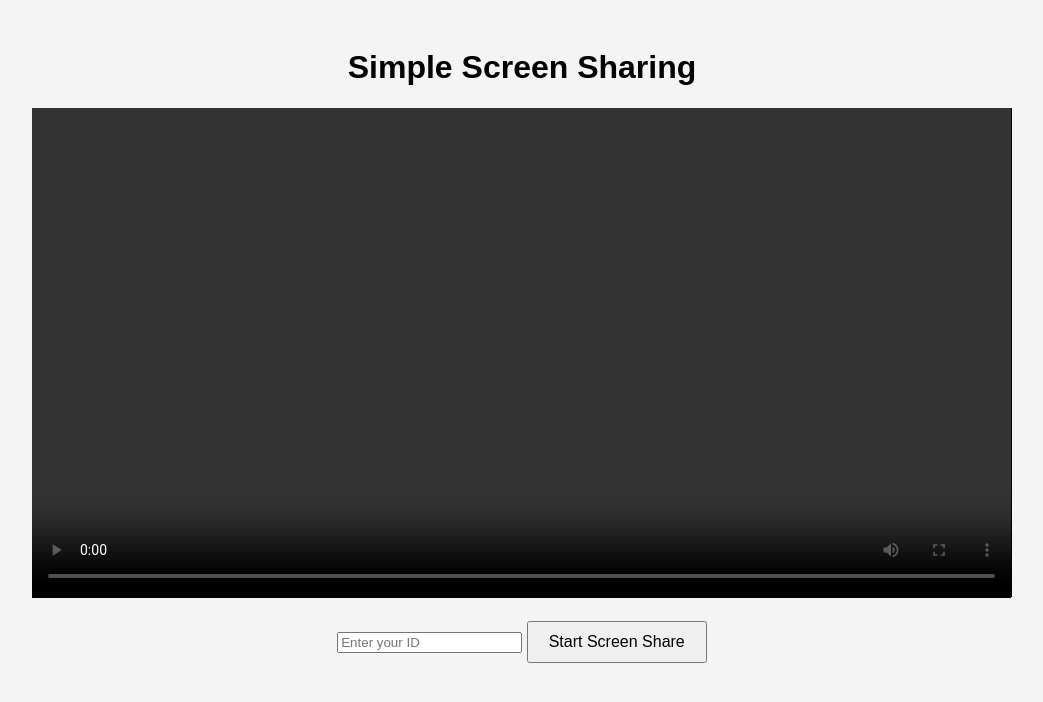
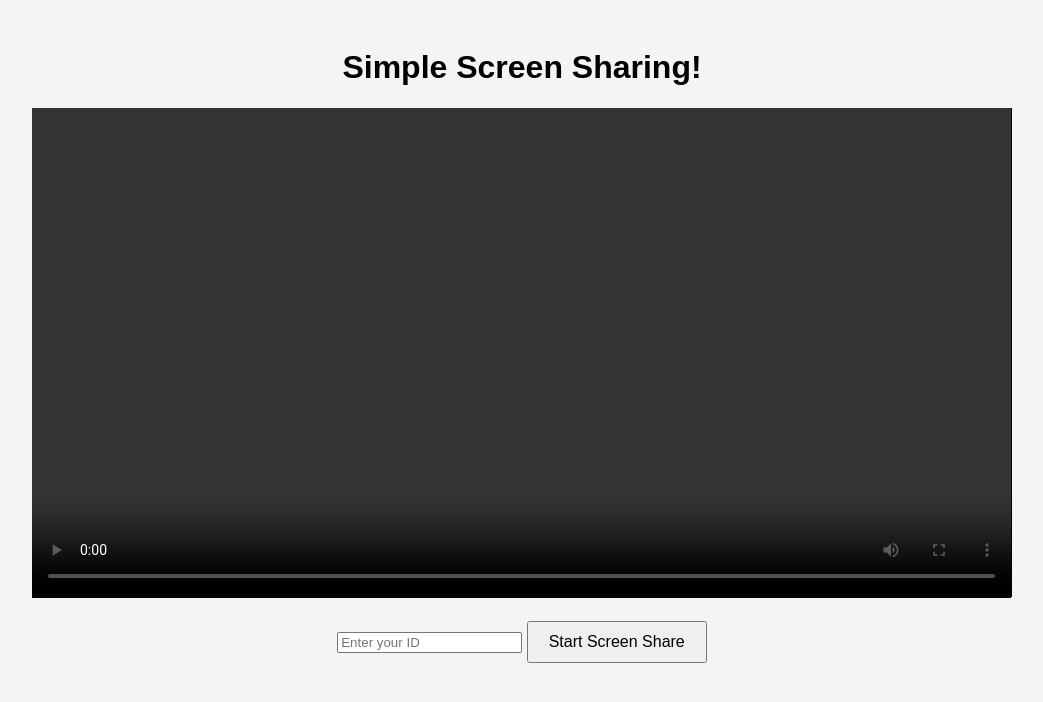
Before and after one commit to SuperGamer747/SuperGamer747.github.io, a website: page screen-share/index.html in a window 1280 px wide. Shown: the whole page, without its empty margins (118-1161 px from the left). Drawn offline with Linux system fonts and the light colour scheme.

Commit message:
Update index.html

```diff
--- a/screen-share/index.html
+++ b/screen-share/index.html
@@ -29,7 +29,7 @@
     </style>
 </head>
 <body>
-    <h1>Simple Screen Sharing</h1>
+    <h1>Simple Screen Sharing!</h1>
     <video id="videoElement" autoplay playsinline controls></video>
     <br>
     <input type="text" id="userId" placeholder="Enter your ID" />
```
